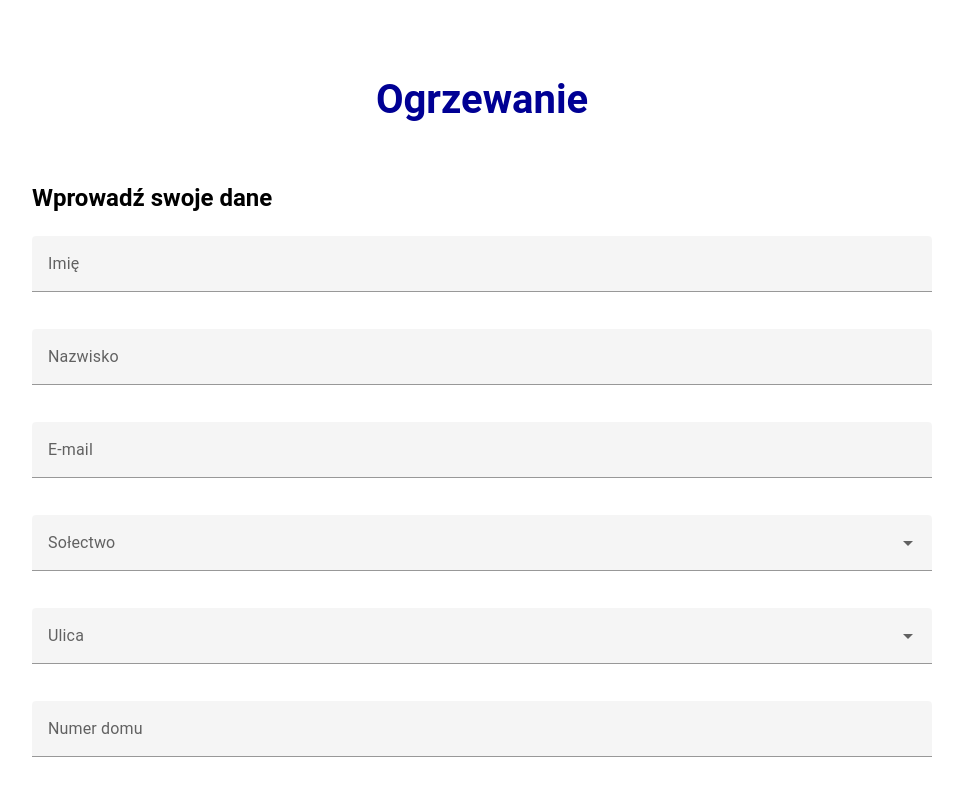
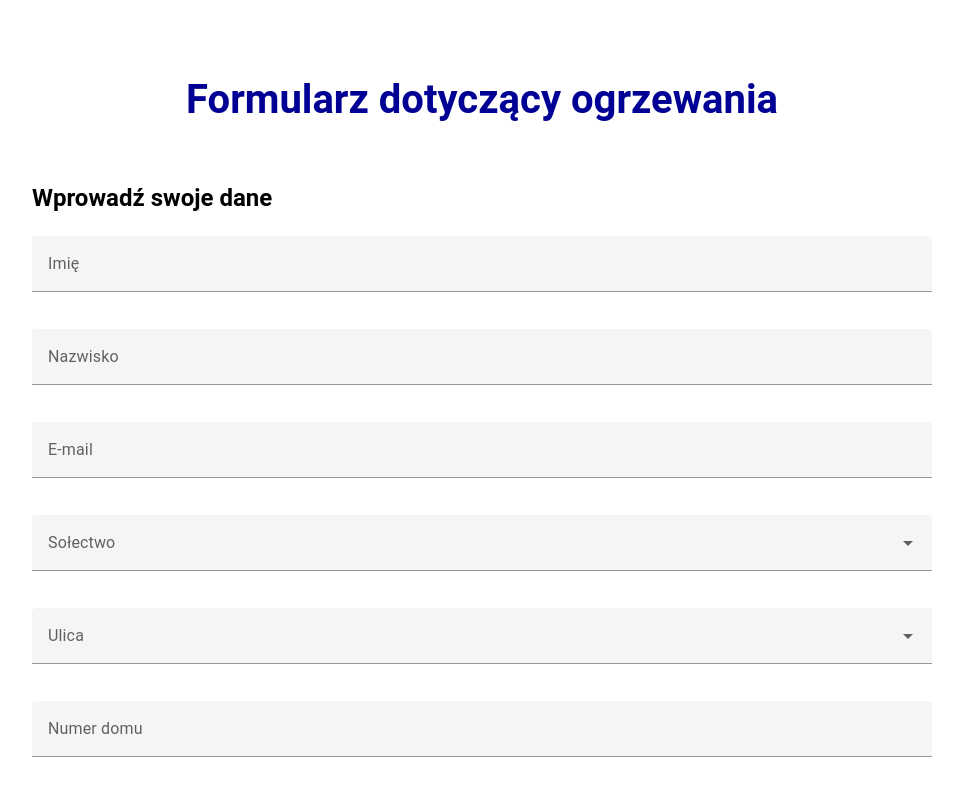
Before and after one commit to JakGin/formularz, a Vue app in the folder frontend/: page / in a window 1280 px wide. Shown: the top 800 px of the page, without its empty margins (158-1121 px from the left). Built offline with nearby package versions, Linux system fonts and the light colour scheme; no server answers.

Commit message:
Change app title and dialog window info

```diff
--- a/frontend/src/App.vue
+++ b/frontend/src/App.vue
@@ -146,7 +146,7 @@ const submitUpdate = (wasfilled: boolean) => {
 <template>
   <div class="app">
     <header>
-      <h1 class="app-header-title">Ogrzewanie</h1>
+      <h1 class="app-header-title">Formularz dotyczący ogrzewania</h1>
     </header>
     <main class="app-main-parts">
       <PersonalInfo v-model:formData="formData" />
@@ -179,7 +179,8 @@ const submitUpdate = (wasfilled: boolean) => {
           v-if="wasFilledInThePast"
           prepend-icon="mdi-pencil"
           title="Czy chcesz przesłać formularz ponownie?"
-          text="Dane już istnieją na serwerze. Czy chcesz je nadpisać?"
+          text="Formularz z podanym mailem i adresem został już wypełniony.
+          Czy na pewno chcesz nadpisać wprowadzone dane?"
         >
           <template v-slot:actions>
             <v-spacer></v-spacer>
```
